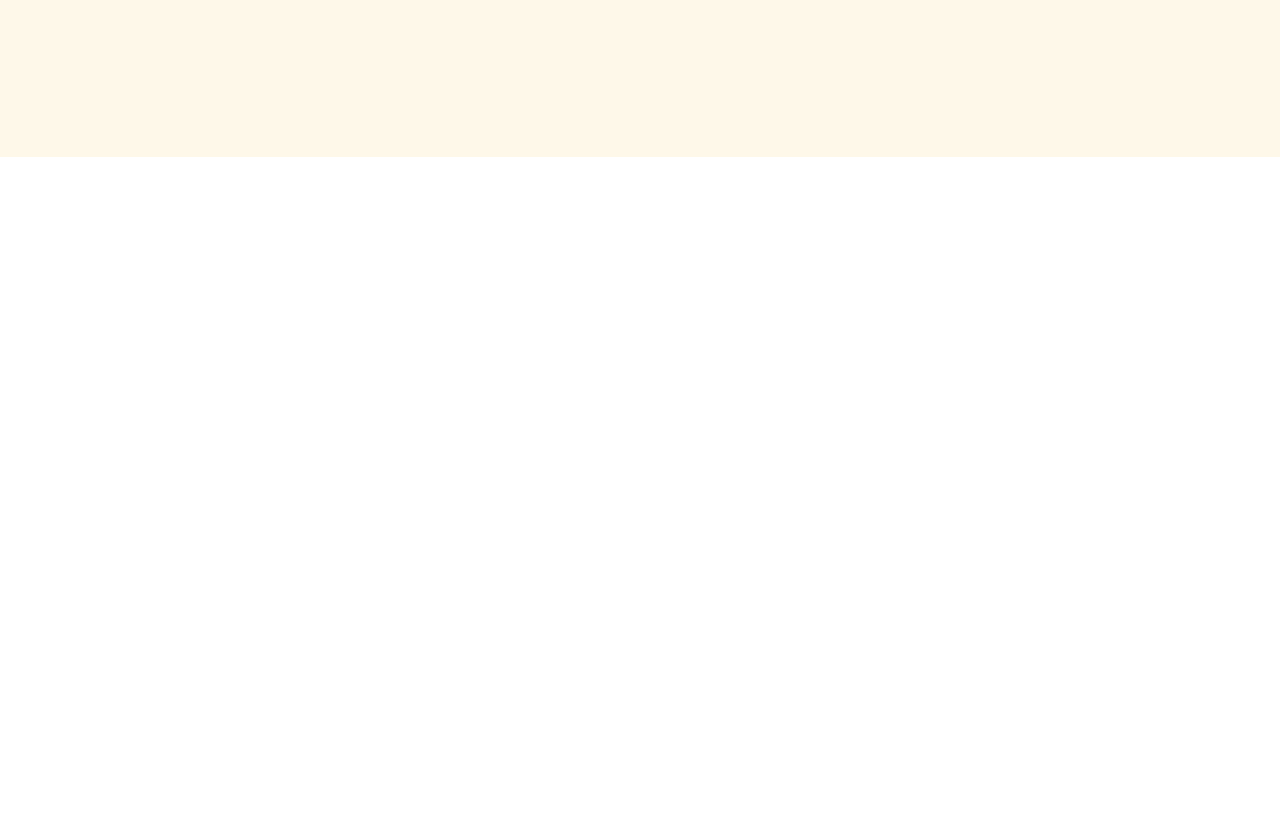
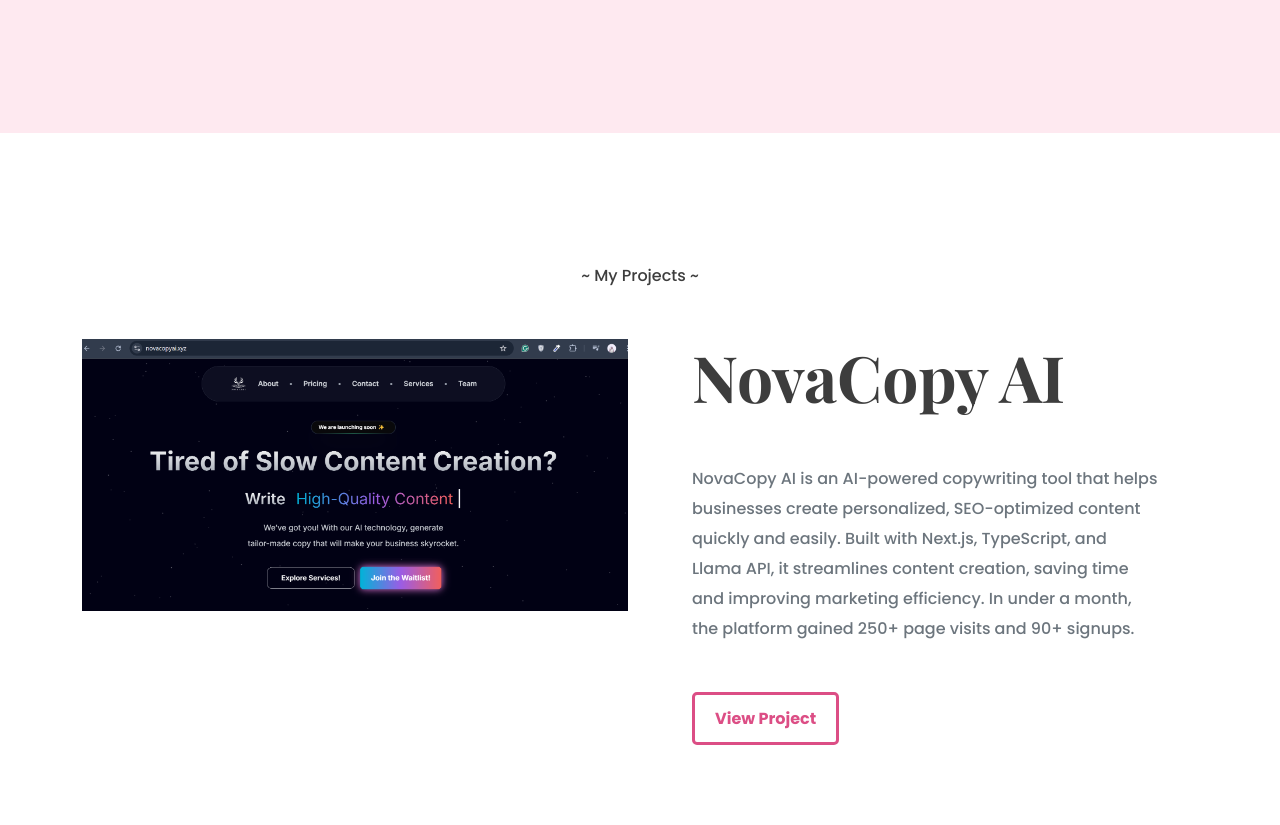
Before and after one commit to SyedaFarheen1/SheCodes-Responsive-Portfolio, a plain HTML site: page index.html in a window 1280 px wide. Shown: the part 493-1318 px from the top of the page. Before the commit the page ends 800 px from the top, so only its background shows below. Drawn offline with nearby package versions, Linux system fonts and the light colour scheme.

Commit message:
basic project grid

```diff
--- a/index.html
+++ b/index.html
@@ -40,5 +40,33 @@
         <a href="#" class="btn">Contact Me</a>
       </div>
     </div>
+    <div class="projects">
+      <p class="text-center m-5">~ My Projects ~</p>
+      <div class="container">
+        <div class="row">
+          <div class="col d-none d-lg-block">
+            <img
+              src="/novacopy-evidence.png"
+              class="img-fluid"
+              alt="NovaCopy AI"
+            />
+          </div>
+          <div class="col">
+            <div class="project-description">
+              <h2 class="mb-5">NovaCopy AI</h2>
+              <p class="mb-5 text-muted">
+                NovaCopy AI is an AI-powered copywriting tool that helps
+                businesses create personalized, SEO-optimized content quickly
+                and easily. Built with Next.js, TypeScript, and Llama API, it
+                streamlines content creation, saving time and improving
+                marketing efficiency. In under a month, the platform gained 250+
+                page visits and 90+ signups.
+              </p>
+              <a href="#" class="btn btn-projects">View Project</a>
+            </div>
+          </div>
+        </div>
+      </div>
+    </div>
   </body>
 </html>
--- a/styles/portfolio.css
+++ b/styles/portfolio.css
@@ -1,6 +1,6 @@
 :root {
-  --background-color: #fef8e9;
-  --button-color: #578e7e;
+  --background-color: #fee9f0;
+  --button-color: #dc4e85;
   --text-color: #3d3d3d;
   --heading-font-family: "Playfair Display", serif;
   --body-font-family: "Poppins", sans-serif;
@@ -19,11 +19,17 @@
   font-weight: bold;
 }
 
+h2 {
+  font-size: 64px;
+}
+
 p {
   font-weight: normal;
+  font-size: 16px;
+  line-height: 30px;
 }
 
-.btn {
+.hero .btn {
   background-color: var(--button-color);
   color: white;
   border: none;
@@ -34,7 +40,7 @@
   cursor: pointer;
 }
 
-.btn:hover {
+.hero .btn:hover {
   background-color: white;
   color: var(--button-color);
   font-weight: bold;
@@ -63,3 +69,31 @@
   line-height: 2;
   font-weight: normal;
 }
+
+.projects {
+  padding: 80px 20px;
+}
+
+.projects .btn {
+  background-color: white;
+  color: var(--button-color);
+  font-weight: bold;
+  border: 3px solid var(--button-color);
+  line-height: 27px;
+  padding: 10px 20px;
+  border-radius: 5px;
+  cursor: pointer;
+}
+
+.projects .btn:hover {
+  background-color: var(--button-color);
+  color: white;
+}
+
+.projects .project-img {
+  background-color: var(--background-color);
+}
+
+.projects .project-description {
+  padding: 0 40px;
+}
```
Also changed, not shown: novacopy-evidence.png (added).
